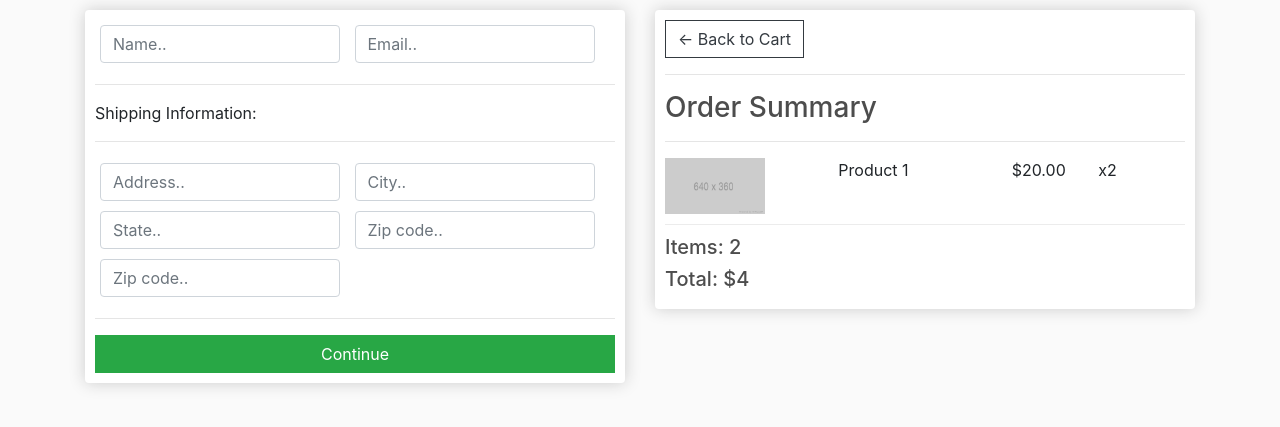
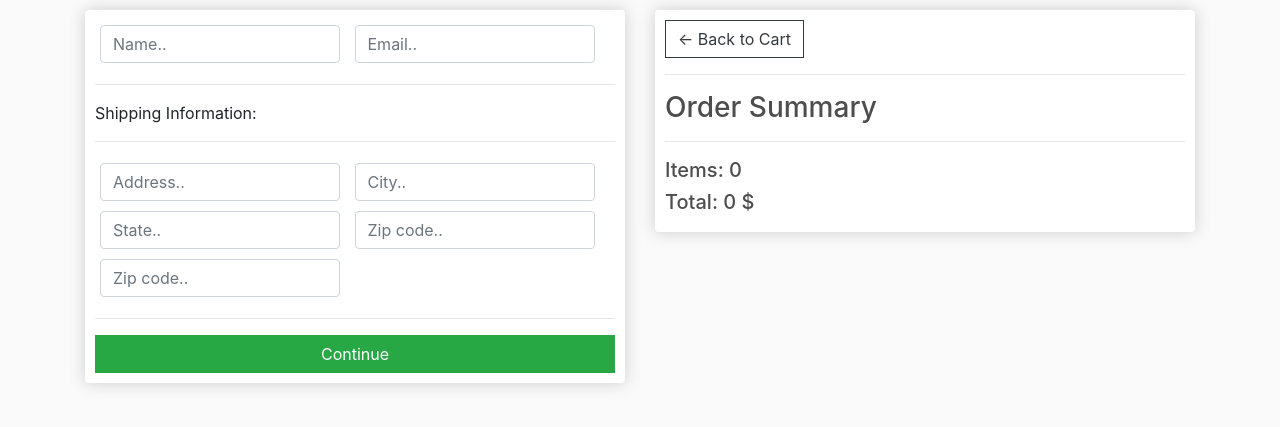
Before and after one commit to jakine/ElectronicWebShop, a Django app: page /checkout/ in a window 1280 px wide. Shown: the part 57-484 px from the top of the page. Run offline with Django 3.2, Linux system fonts and the light colour scheme; some libraries are stand-ins or nearby versions.

Commit message:
checkout-orderitem comit

```diff
--- a/store/templates/store/checkout.html
+++ b/store/templates/store/checkout.html
@@ -53,14 +53,16 @@
 				<hr>
 				<h3>Order Summary</h3>
 				<hr>
+				{% for item in items %}
 				<div class="cart-row">
-					<div style="flex:2"><img class="row-image" src="{% static 'img/img.png' %}"></div>
-					<div style="flex:2"><p>Product 1</p></div>
-					<div style="flex:1"><p>$20.00</p></div>
-					<div style="flex:1"><p>x2</p></div>
+					<div style="flex:2"><img class="row-image" src="{{item.product.imageURL}}"></div>
+					<div style="flex:2"><p>{{ item.product.name }}</p></div>
+					<div style="flex:1"><p>{{ item.product.price }} $</p></div>
+					<div style="flex:1"><p> {{ item.product.quantity }}</p></div>
 				</div>
-				<h5>Items:   2</h5>
-				<h5>Total:   $4</h5>
+				{% endfor %}
+				<h5>Items:  {{order.get_cart_items}} </h5>
+				<h5>Total:  {{order.get_cart_total}} $</h5>
 			</div>
 		</div>
 	</div>
--- a/store/templates/store/store.html
+++ b/store/templates/store/store.html
@@ -5,7 +5,7 @@
     <div class="row">
     {% for product in products %}
 		<div class="col-lg-4" >
-			<img class="thumbnail" style="height: 320px" src="{{ product.image.url }}">
+			<img class="thumbnail" style="height: 320px" src="{{ product.imageURL }}">
 			<div class="box-element product">
 				<h6><strong>{{ product.name }}</strong></h6>
 				<hr>
--- a/store/views.py
+++ b/store/views.py
@@ -8,15 +8,31 @@ def index(request):
     return render(request, 'store/base.html', context)
 
 def cart(request):
+
     if request.user.is_authenticated:
         customer = request.user.customer
-        order, created = Order.objects.get_or_create(customer=customer, complete=False)
-        item = order.orderitem_set.all()
-    context = {}
+        order, created = Order.objects.get_or_create(costumer=customer, complete=False)
+        items = order.orderitem_set.all()
+    else:
+        items = []
+        order = {'get_cart_total':0, 'get_cart_items':0}
+
+    context = {'items': items, 'order': order}
     return render(request, 'store/cart.html', context)
 
+
+
 def checkout(request):
-    context = {}
+
+    if request.user.is_authenticated:
+        customer = request.user.customer
+        order, created = Order.objects.get_or_create(costumer=customer, complete=False)
+        items = order.orderitem_set.all()
+    else:
+        items = []
+        order = {'get_cart_total':0, 'get_cart_items':0}
+
+    context = {'items': items, 'order': order}
     return render(request, 'store/checkout.html', context)
 
 
```
Also changed, not shown: store/models.py (+30 -0 lines), store/templates/store/cart.html (+9 -9 lines), db.sqlite3, orderitems_total.png (added), readme.md, store/migrations/0003_rename_costumer_order_custumer.py (added), store/migrations/0004_rename_custumer_order_costumer.py (added).
